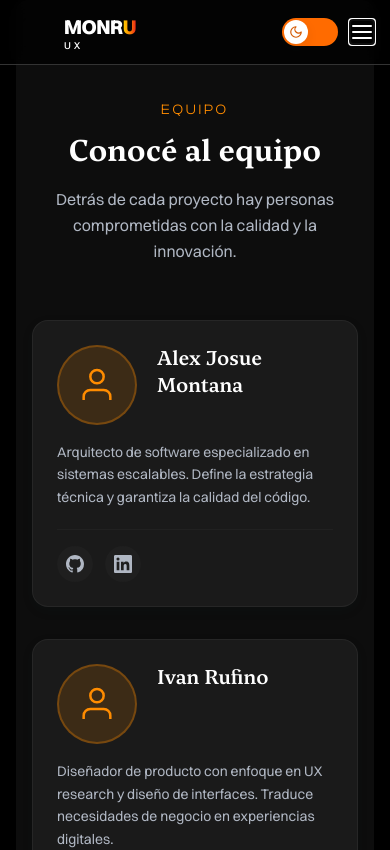
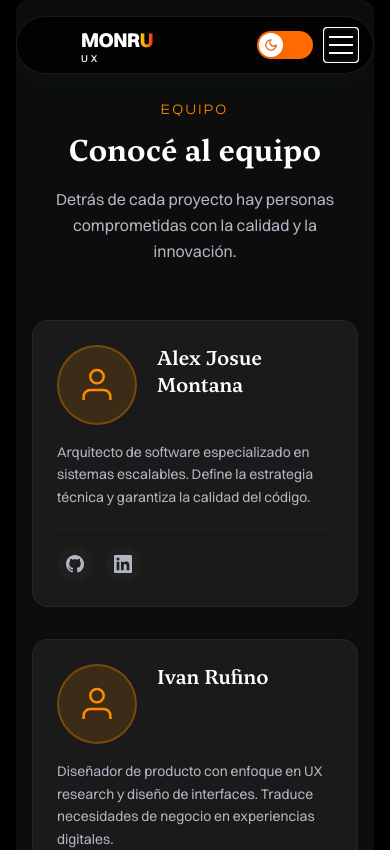
Before and after one commit to josue423dk/NETXUS-SOLUTIONS, a React (Vite) app in the folder frontend/: page /integrantes in a window 390 px wide. Shown: the top 850 px of the page. Built offline with nearby package versions, Linux system fonts and the light colour scheme.

Commit message:
v2 de la web entera

```diff
--- a/frontend/src/components/layout/Navbar.tsx
+++ b/frontend/src/components/layout/Navbar.tsx
@@ -56,9 +56,9 @@ export function Navbar() {
   }, [open])
 
   return (
-    <nav aria-label="Navegación principal" className="fixed top-0 left-0 right-0 z-50 bg-neutral-50/70 dark:bg-neutral-50/70 backdrop-blur-md border-b border-neutral-300 transition-colors duration-500">
+    <nav aria-label="Navegación principal" className="fixed top-4 left-1/2 -translate-x-1/2 z-50 w-[calc(100%-2rem)] max-w-4xl rounded-full bg-neutral-50/80 dark:bg-neutral-50/80 backdrop-blur-xl shadow-lg border border-neutral-300/50 transition-colors duration-500">
       <div className="max-w-7xl mx-auto px-4 sm:px-6 lg:px-8">
-        <div className="flex items-center justify-between h-16">
+        <div className="flex items-center justify-between h-14">
           <Link to="/" className="flex-shrink-0">
             <Logo />
           </Link>
@@ -105,54 +105,37 @@ export function Navbar() {
             <ThemeToggle />
               <button
                 ref={toggleButtonRef}
-              className="md:hidden text-neutral-900"
+                className="md:hidden text-neutral-900 p-1"
                 onClick={() => setOpen(!open)}
                 aria-expanded={open}
                 aria-label={open ? "Cerrar menú" : "Abrir menú"}
               >
-              {open ? (
-                  <svg
-                    xmlns="http://www.w3.org/2000/svg"
-                    width="24"
-                    height="24"
-                    viewBox="0 0 24 24"
-                    fill="none"
-                    stroke="currentColor"
-                    strokeWidth="2"
-                    strokeLinecap="round"
-                    strokeLinejoin="round"
-                    aria-hidden="true"
-                  >
-                    <line x1="18" y1="6" x2="6" y2="18" />
-                    <line x1="6" y1="6" x2="18" y2="18" />
-                  </svg>
-              ) : (
-                  <svg
-                    xmlns="http://www.w3.org/2000/svg"
-                    width="24"
-                    height="24"
-                    viewBox="0 0 24 24"
-                    fill="none"
-                    stroke="currentColor"
-                    strokeWidth="2"
-                    strokeLinecap="round"
-                    strokeLinejoin="round"
-                    aria-hidden="true"
-                  >
-                    <line x1="3" y1="6" x2="21" y2="6" />
-                    <line x1="3" y1="12" x2="21" y2="12" />
-                    <line x1="3" y1="18" x2="21" y2="18" />
-                  </svg>
-              )}
+                <span className="flex flex-col justify-center items-center w-6 h-6 gap-1.5">
+                  <span
+                    className={`block h-0.5 w-6 bg-current transition-all duration-300 origin-center ${
+                      open ? "rotate-45 translate-y-[4px]" : ""
+                    }`}
+                  />
+                  <span
+                    className={`block h-0.5 w-6 bg-current transition-all duration-300 ${
+                      open ? "opacity-0" : ""
+                    }`}
+                  />
+                  <span
+                    className={`block h-0.5 w-6 bg-current transition-all duration-300 origin-center ${
+                      open ? "-rotate-45 -translate-y-[4px]" : ""
+                    }`}
+                  />
+                </span>
               </button>
           </div>
         </div>
       </div>
 
       {open && (
-        <div ref={menuRef} className="md:hidden bg-neutral-50 border-t border-neutral-300" role="menu">
+        <div ref={menuRef} className="md:hidden border-t border-neutral-300/50 rounded-b-3xl overflow-hidden" role="menu">
           <div className="px-4 py-4 space-y-3">
-            {navLinks.map((link) => {
+            {navLinks.map((link, index) => {
               const isHash = link.href.startsWith("#")
               const sectionId = isHash ? link.href.slice(1) : null
               const isActiveSection = isHash && pathname === "/" && activeSection === sectionId
@@ -162,6 +145,7 @@ export function Navbar() {
                   href={link.href}
                   onClick={() => setOpen(false)}
                   role="menuitem"
+                  style={{ animation: `menuFadeInUp 0.3s ease-out ${index * 50}ms both` }}
                   className={`block text-sm transition-colors ${
                     isActiveSection
                       ? "text-primary-700 font-semibold"
@@ -176,6 +160,7 @@ export function Navbar() {
                   to={link.href}
                   onClick={() => setOpen(false)}
                   role="menuitem"
+                  style={{ animation: `menuFadeInUp 0.3s ease-out ${index * 50}ms both` }}
                   className="block text-sm text-neutral-700 hover:text-primary-900 transition-colors"
                 >
                   {link.label}
--- a/frontend/src/components/sections/PricingSection.tsx
+++ b/frontend/src/components/sections/PricingSection.tsx
@@ -41,7 +41,6 @@ export function PricingSection() {
           `}
         >
           <SectionHeader
-            overline="Nuestros planes"
             title="Elige tu plan"
             description="Soluciones flexibles para cada etapa de tu negocio. Todos nuestros planes incluyen las mejores prácticas de desarrollo y soporte dedicado."
             as="h2"
--- a/frontend/src/components/sections/ServiceCard.tsx
+++ b/frontend/src/components/sections/ServiceCard.tsx
@@ -45,14 +45,17 @@ export function ServiceCard({ service, index }: ServiceCardProps) {
   return (
     <div
       ref={ref}
-      className={`rounded-md border bg-neutral-50 dark:bg-neutral-100 p-6 sm:p-8 transition-all duration-700 ease-out ${
+      className={`p-1.5 rounded-[20px] bg-black/[0.03] dark:bg-white/[0.03] transition-all duration-700 ease-out ${
         isVisible ? "opacity-100 translate-y-0" : "opacity-0 translate-y-6"
-      } ${
+      }`}
+      style={{ transitionDelay: `${index * 100}ms` }}
+    >
+      <div
+        className={`rounded-[14px] border bg-neutral-50 dark:bg-neutral-100 p-6 sm:p-8 ${
           service.destacado
             ? "border-accent-400/50 shadow-lg"
             : "border-neutral-300/50 shadow-md hover:shadow-lg"
         }`}
-      style={{ transitionDelay: `${index * 100}ms` }}
       >
         <div
           className={`w-14 h-14 rounded-lg flex items-center justify-center mb-5 ${
@@ -70,5 +73,6 @@ export function ServiceCard({ service, index }: ServiceCardProps) {
           {service.descripcion}
         </p>
       </div>
+    </div>
   )
 }
--- a/frontend/src/components/sections/TrabajosGrid.tsx
+++ b/frontend/src/components/sections/TrabajosGrid.tsx
@@ -17,7 +17,6 @@ export function TrabajosGrid() {
           `}
         >
           <SectionHeader
-            overline="Nuestro trabajo"
             title="Proyectos recientes"
             description="Soluciones digitales que desarrollamos para nuestros clientes, priorizando calidad, rendimiento y experiencia de usuario."
             as="h2"
--- a/frontend/src/components/ui/HashLink.tsx
+++ b/frontend/src/components/ui/HashLink.tsx
@@ -7,9 +7,11 @@ interface HashLinkProps {
   className?: string
   onClick?: () => void
   role?: string
+  style?: React.CSSProperties
+  tabIndex?: number
 }
 
-export function HashLink({ href, children, className, onClick, role }: HashLinkProps) {
+export function HashLink({ href, children, className, onClick, role, style, tabIndex }: HashLinkProps) {
   const navigate = useNavigate()
   const { pathname } = useLocation()
 
@@ -28,7 +30,7 @@ export function HashLink({ href, children, className, onClick, role }: HashLinkP
   )
 
   return (
-    <a href={href} onClick={handleClick} className={className} role={role}>
+    <a href={href} onClick={handleClick} className={className} role={role} style={style} tabIndex={tabIndex}>
       {children}
     </a>
   )
--- a/frontend/src/components/ui/SectionHeader.tsx
+++ b/frontend/src/components/ui/SectionHeader.tsx
@@ -1,5 +1,5 @@
 interface SectionHeaderProps {
-  overline: string
+  overline?: string
   title: string
   description?: string
   as?: "h1" | "h2"
@@ -15,10 +15,12 @@ export function SectionHeader({
 }: SectionHeaderProps) {
   return (
     <div className={`text-center mb-12 ${className}`}>
-      <span className="inline-block text-primary-700 dark:text-primary-500 font-accent tracking-[0.2em] text-sm uppercase">
-        {overline}
-      </span>
-      <Tag className="mt-3 text-3xl sm:text-4xl lg:text-5xl font-heading font-bold text-primary-900 dark:text-neutral-900 leading-tight">
+      {overline && (
+        <span className="inline-block text-primary-700 dark:text-primary-500 font-accent tracking-[0.2em] text-sm uppercase">
+          {overline}
+        </span>
+      )}
+      <Tag className={`font-heading font-bold text-primary-900 dark:text-neutral-900 leading-tight ${overline ? "mt-3 text-3xl sm:text-4xl lg:text-5xl" : "text-3xl sm:text-4xl lg:text-5xl"}`}>
         {title}
       </Tag>
       {description && (
--- a/frontend/src/styles/index.css
+++ b/frontend/src/styles/index.css
@@ -130,6 +130,11 @@ body {
 @keyframes fadeIn {
   from { opacity: 0; }
   to { opacity: 1; }
+}
+
+@keyframes menuFadeInUp {
+  from { opacity: 0; transform: translateY(8px); }
+  to   { opacity: 1; transform: translateY(0); }
 }
 
 @keyframes backInUp {
```
Also changed, not shown: frontend/src/components/sections/Hero.tsx (+7 -6 lines), frontend/src/components/sections/PortfolioCard.tsx (+3 -6 lines), frontend/src/components/sections/PricingCard.tsx (+8 -4 lines), 1 other file (tests, documents, lock files or other folders). Lines whose indentation alone changed are shown as unchanged.
